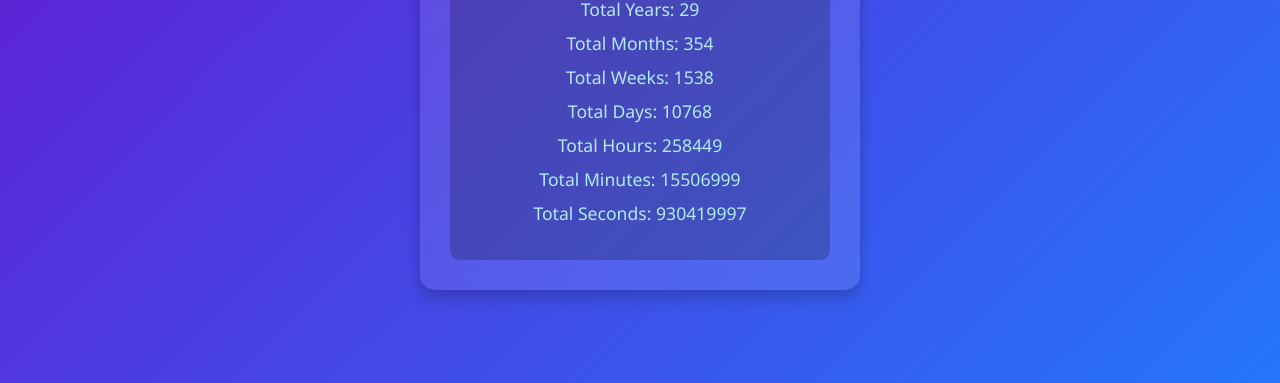
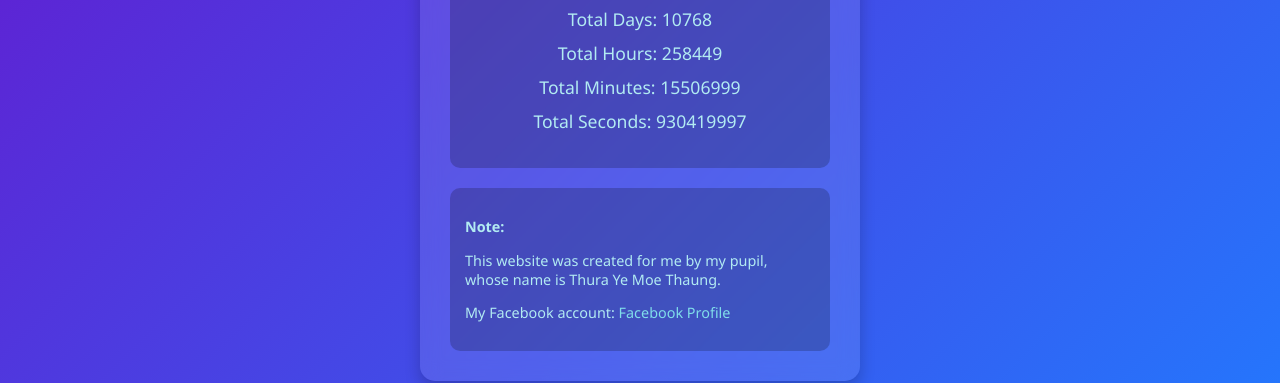
Before and after one commit to sknaing29/Thura-Aung, a plain HTML site: page index.html in a window 1280 px wide. Shown: the part 417-800 px from the top of the page. Drawn offline with Linux system fonts and the light colour scheme.

Commit message:
Update index.html

```diff
--- a/index.html
+++ b/index.html
@@ -62,6 +62,19 @@
     .age-details strong {
       color: #80deea;
     }
+    .note-section {
+      margin-top: 20px;
+      text-align: left;
+      font-size: 0.9em;
+      color: #b2ebf2;
+      background-color: rgba(0, 0, 0, 0.2);
+      padding: 15px;
+      border-radius: 10px;
+    }
+    .note-section a {
+      color: #80deea;
+      text-decoration: none;
+    }
   </style>
 </head>
 <body>
@@ -92,12 +105,17 @@
         <p>Total Seconds: <span id="total-seconds">0</span></p>
       </div>
     </div>
+    <div class="note-section">
+      <p><strong>Note:</strong></p>
+      <p>This website was created for me by my pupil, whose name is Thura Ye Moe Thaung.</p>
+      <p>My Facebook account: <a href="https://www.facebook.com/profile.php?id=100010817761719" target="_blank">Facebook Profile</a></p>
+    </div>
   </div>
 
   <script>
     // === CHANGE NAME AND BIRTHDAY HERE ===
     const personName = "Thura Aung";
-    const birthdayString = "1995-10-13"; // yyyy-mm-dd
+    const birthdayString = "1995-10-13"; //YYYY-mm-dd
 
     function formatDate(date) {
       const dd = String(date.getDate()).padStart(2, '0');
```
